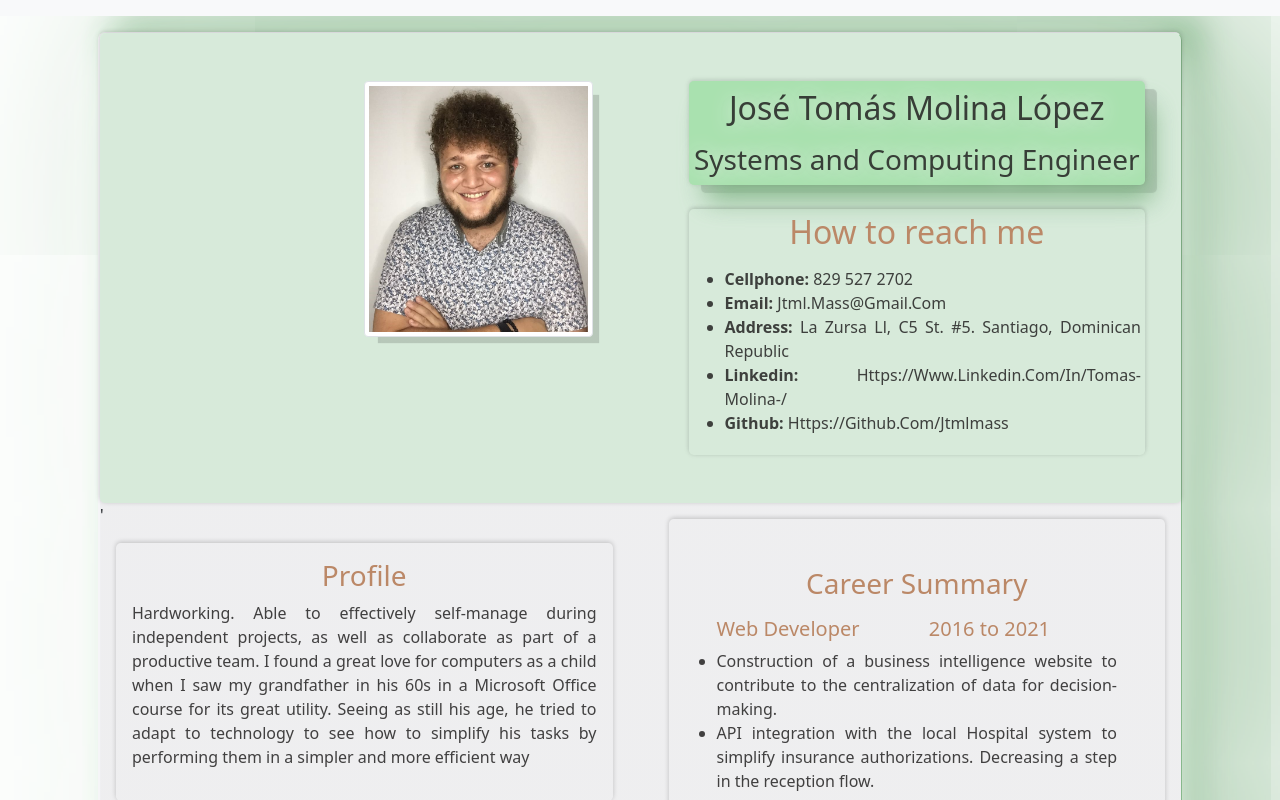
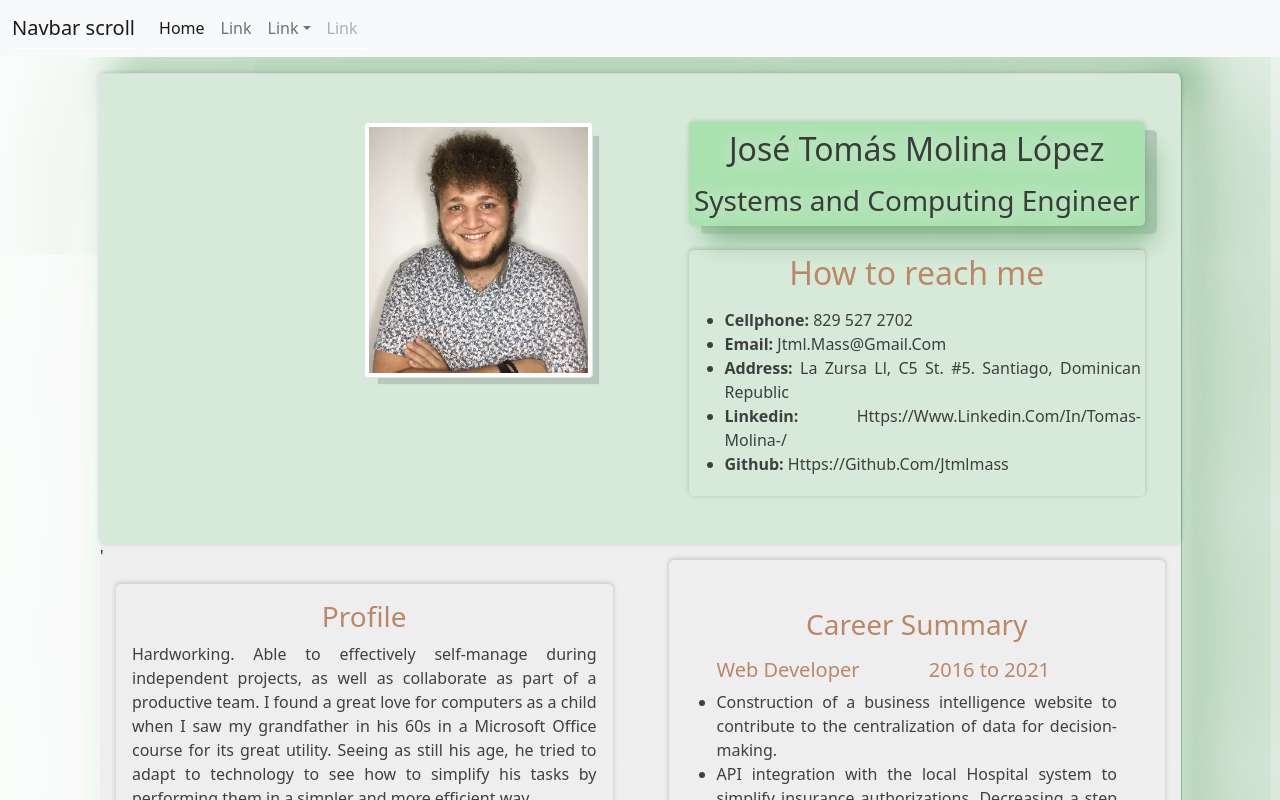
Before and after one commit to tomasjml/cv-tomas-molina, a React (Create React App) app: page / in a window 1280 px wide. Shown: the top 800 px of the page. Built offline with nearby package versions, Linux system fonts and the light colour scheme.

Commit message:
Add NavBar

```diff
--- a/src/components/navbar/NavBar.js
+++ b/src/components/navbar/NavBar.js
@@ -2,9 +2,84 @@ import React from "react";
 
 export default function NavBar() {
   return (
-    <nav id="navbar" className="navbar navbar-light bg-light">
-      <div className="container-fluid">
-        {/* <a className="navbar-brand" href="#navbar">Navbar</a> */}
+    <nav class="navbar navbar-expand-lg navbar-light bg-light">
+      <div class="container-fluid">
+        <a class="navbar-brand" href={"container"}>
+          Navbar scroll
+        </a>
+        <button
+          class="navbar-toggler"
+          type="button"
+          data-bs-toggle="collapse"
+          data-bs-target="#navbarScroll"
+          aria-controls="navbarScroll"
+          aria-expanded="false"
+          aria-label="Toggle navigation"
+        >
+          <span class="navbar-toggler-icon"></span>
+        </button>
+        <div class="collapse navbar-collapse" id="navbarScroll">
+          <ul
+            class="navbar-nav me-auto my-2 my-lg-0 navbar-nav-scroll"
+            style={{ "--bs-scroll-height": "100px" }}
+          >
+            <li class="nav-item">
+              <a class="nav-link active" aria-current="page" href="#">
+                Home
+              </a>
+            </li>
+            <li class="nav-item">
+              <a class="nav-link" href="#">
+                Link
+              </a>
+            </li>
+            <li class="nav-item dropdown">
+              <a
+                class="nav-link dropdown-toggle"
+                href="#"
+                id="navbarScrollingDropdown"
+                role="button"
+                data-bs-toggle="dropdown"
+                aria-expanded="false"
+              >
+                Link
+              </a>
+              <ul
+                class="dropdown-menu"
+                aria-labelledby="navbarScrollingDropdown"
+              >
+                <li>
+                  <a class="dropdown-item" href="#">
+                    Action
+                  </a>
+                </li>
+                <li>
+                  <a class="dropdown-item" href="#">
+                    Another action
+                  </a>
+                </li>
+                <li>
+                  <hr class="dropdown-divider" />
+                </li>
+                <li>
+                  <a class="dropdown-item" href="#">
+                    Something else here
+                  </a>
+                </li>
+              </ul>
+            </li>
+            <li class="nav-item">
+              <a
+                class="nav-link disabled"
+                href="#"
+                tabindex="-1"
+                aria-disabled="true"
+              >
+                Link
+              </a>
+            </li>
+          </ul>
+        </div>
       </div>
     </nav>
   );
```
Also changed, not shown: src/App.js (+29 -17 lines).
